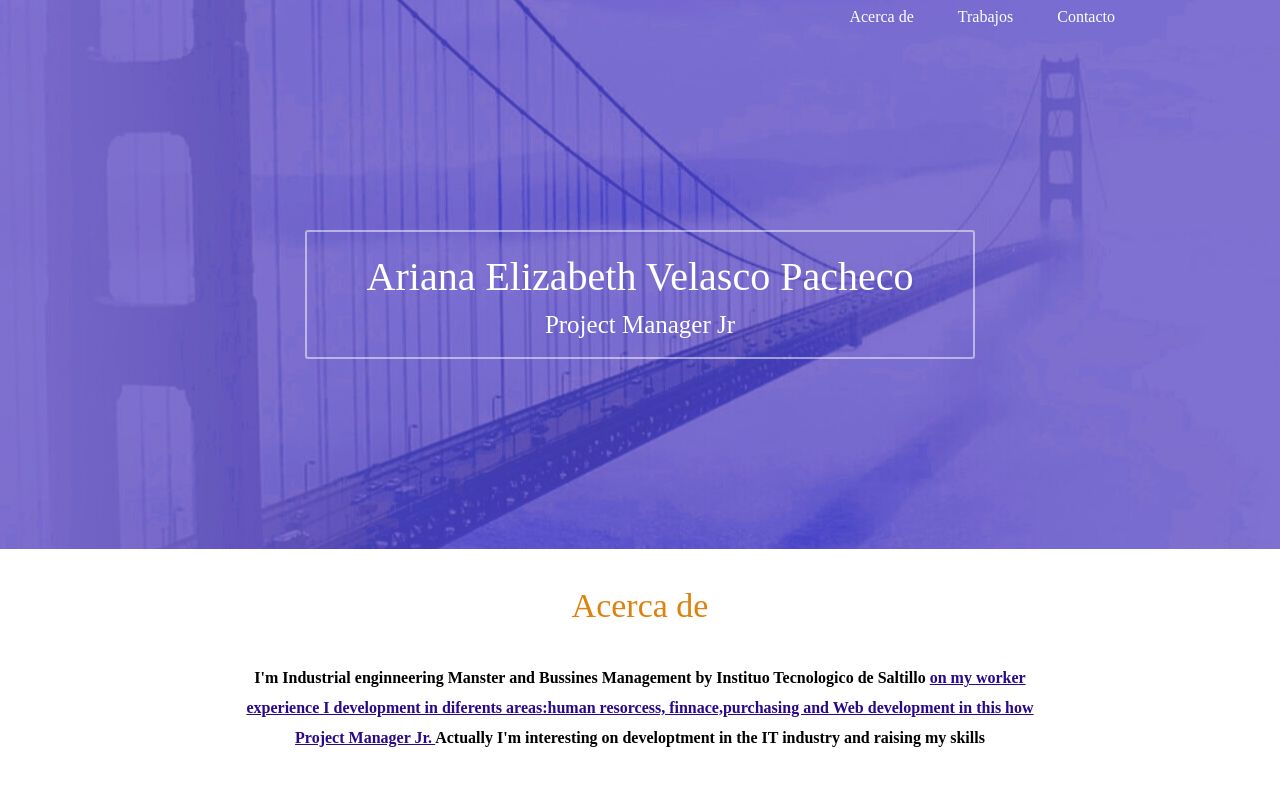
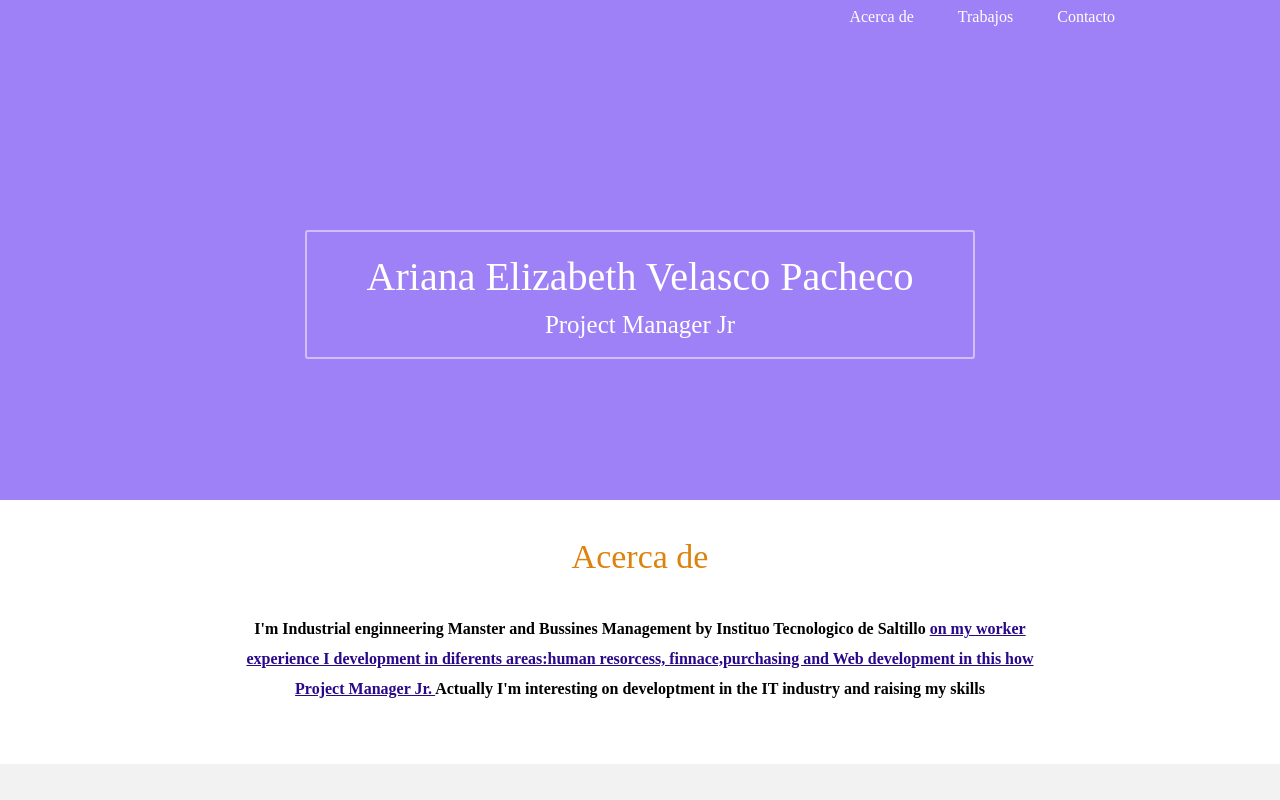
Before and after one commit to ArianaVelasco1/ArianaVelasco1.github.io, a plain HTML site: page index.html in a window 1280 px wide. Shown: the top 800 px of the page. Drawn offline with nearby package versions, Linux system fonts and the light colour scheme; a web font is replaced by a local one.

Commit message:
first commit

```diff
--- a/practicaPortafolio.css
+++ b/practicaPortafolio.css
@@ -19,10 +19,10 @@ body{
 }
 /*------HEADER------*/
 header{
-    background: url("../img/img.jpg"),#9F81F7;
+    background:#9F81F7;
     background-repeat: no-repeat;
     background-position: center;
-    max-height: 600px;
+    max-height: 500px;
 }
     header .menu {
         margin: 5px;0px 0;
```
